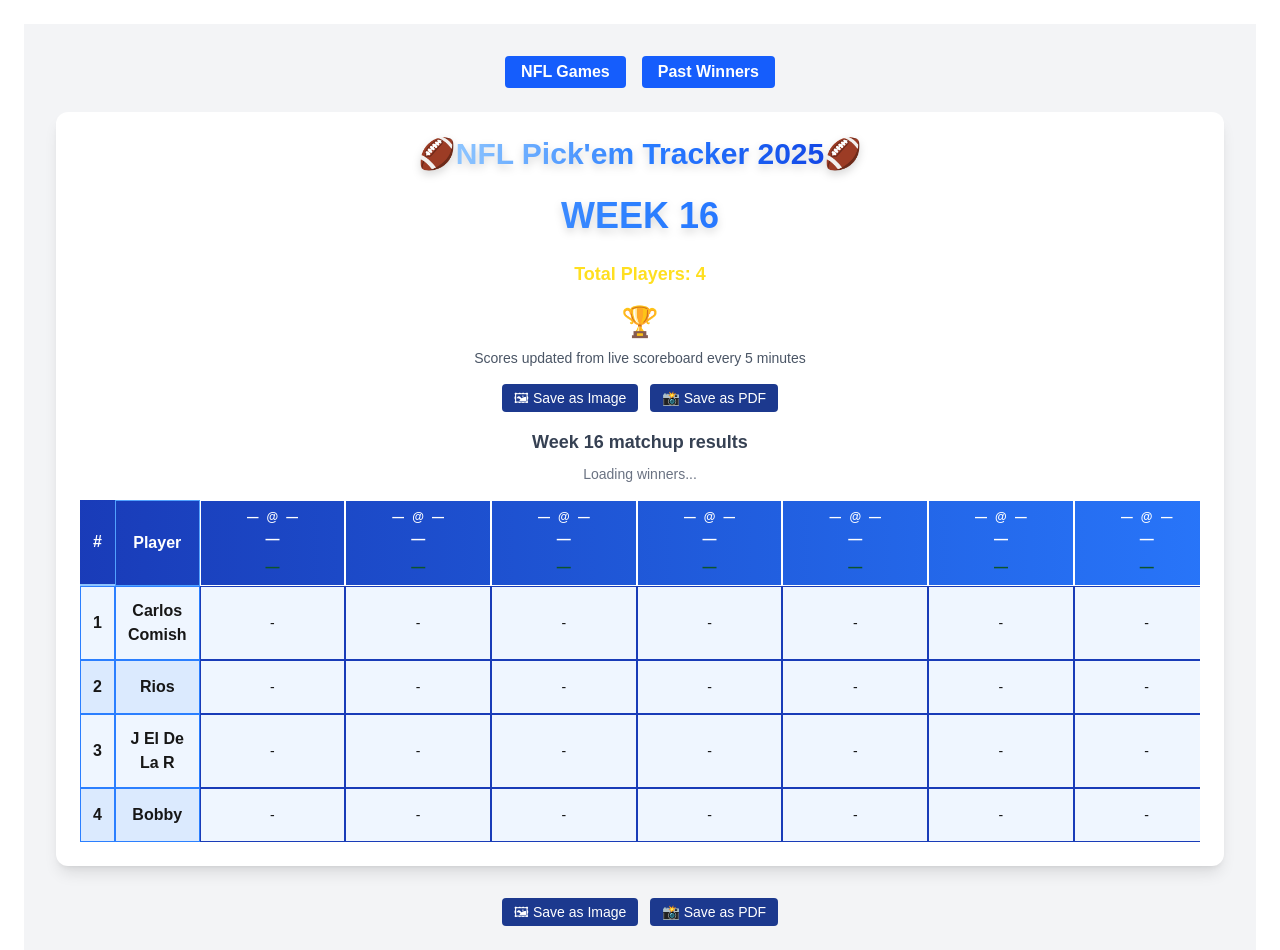
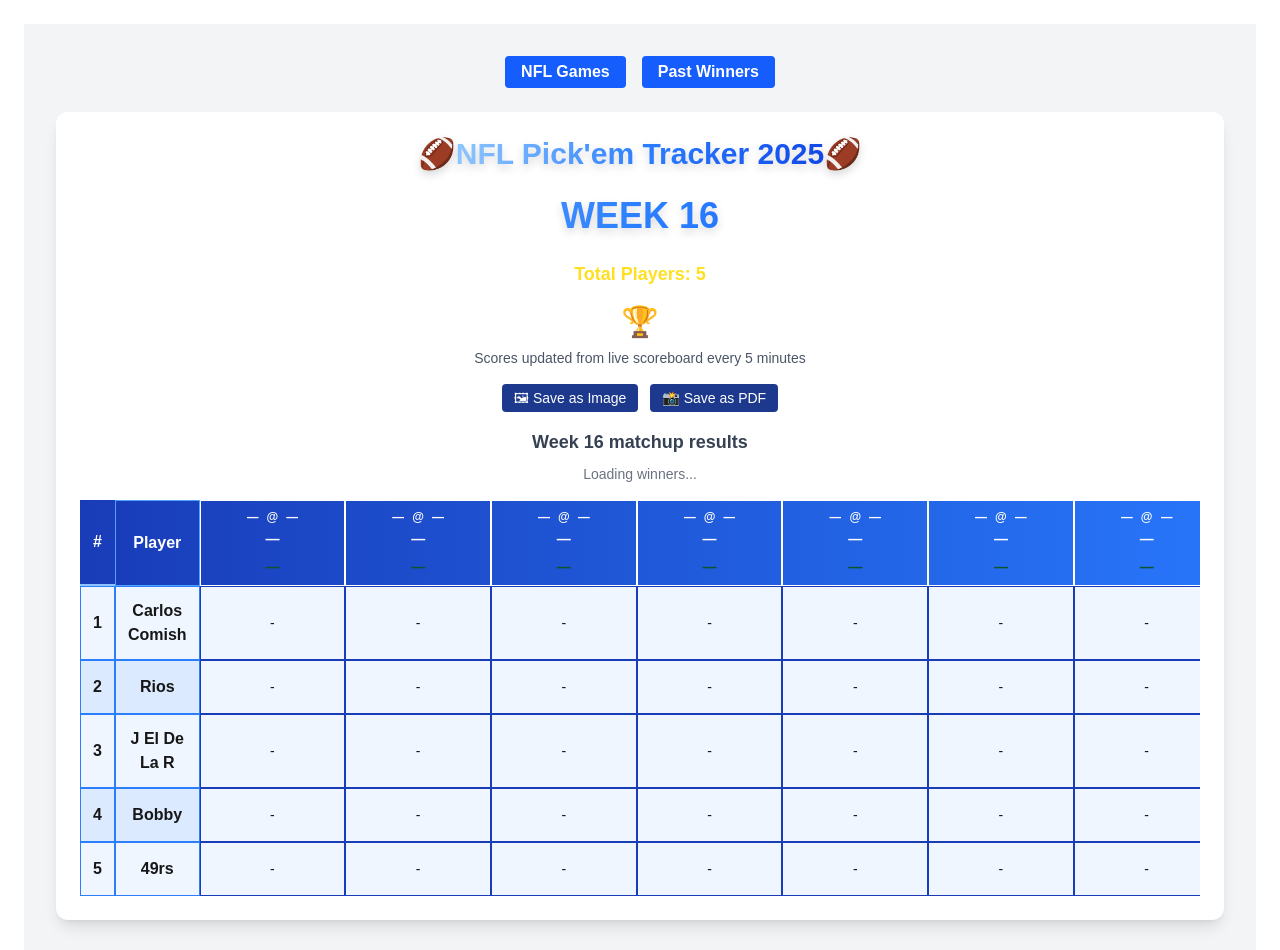
Before and after one commit to CarlosMartinezCM/pickEmTracker, a Next.js app: page / in a window 1280 px wide. Shown: the top 950 px of the page. Built offline with nearby package versions, Linux system fonts and the light colour scheme; no server answers.

Commit message:
added another player tot5

```diff
--- a/app/components/PickEmBoard.tsx
+++ b/app/components/PickEmBoard.tsx
@@ -56,6 +56,7 @@
   { name: "Rios", picks: ["-", "-", "-", "-", "-", "-", "-", "-", "-", "-", "-", "-", "-", "-", "-", "-"], tiebreaker: 0 },
   { name: "J El De La R", picks: ["-", "-", "-", "-", "-", "-", "-", "-", "-", "-", "-", "-", "-", "-", "-", "-"], tiebreaker: 0 },
   { name: "Bobby", picks: ["-", "-", "-", "-", "-", "-", "-", "-", "-", "-", "-", "-", "-", "-", "-", "-"], tiebreaker: 0 },
+  { name: "49rs", picks: ["-", "-", "-", "-", "-", "-", "-", "-", "-", "-", "-", "-", "-", "-", "-", "-"], tiebreaker: 0 },
 ];
 
 
```
